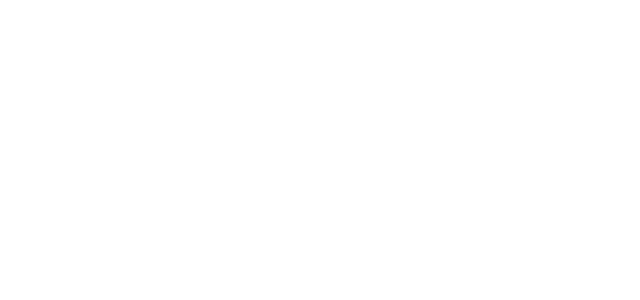
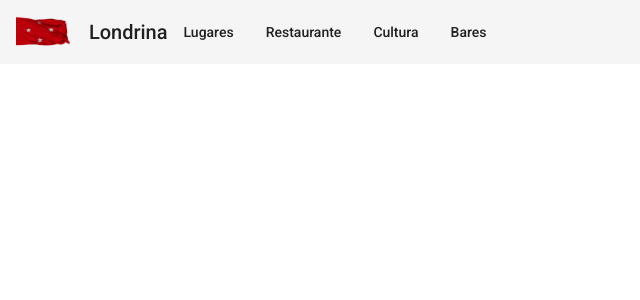
Before and after one commit to ValdirCezar/projeto7-faculdade, an Angular app: page / in a window 1280 px wide. Shown: the top 300 px of the page, without its empty margins (0-640 px from the left). Built offline with nearby package versions, Linux system fonts and the light colour scheme.

Commit message:
HeaderComponent finalizado

```diff
--- a/src/app/app.component.html
+++ b/src/app/app.component.html
@@ -0,0 +1 @@
+<app-header></app-header>
--- a/src/app/components/header/header.component.css
+++ b/src/app/components/header/header.component.css
@@ -0,0 +1,4 @@
+img {
+  height: 2rem;
+  margin-right: 1rem;
+}
--- a/src/app/components/header/header.component.html
+++ b/src/app/components/header/header.component.html
@@ -1 +1,10 @@
-<p>header works!</p>
+<p>
+  <mat-toolbar>
+    <img src="assets/img/bandeira.png" alt="Londrina bandeira">
+    <span>Londrina</span>
+    <a mat-button href="" target="_blank">Lugares</a>
+    <a mat-button href="" target="_blank">Restaurante</a>
+    <a mat-button href="" target="_blank">Cultura</a>
+    <a mat-button href="" target="_blank">Bares</a>
+  </mat-toolbar>
+</p>
```
Also changed, not shown: src/app/app.module.ts (+6 -1 lines), src/assets/img/bandeira.png (added).
